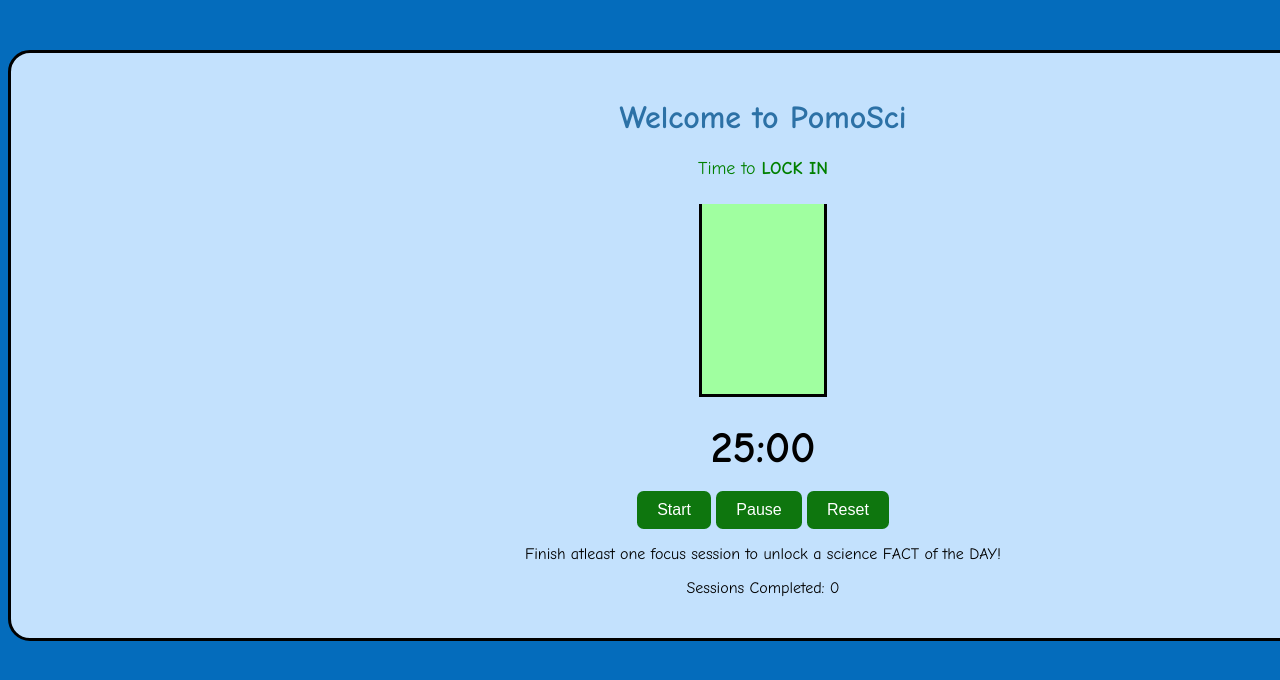
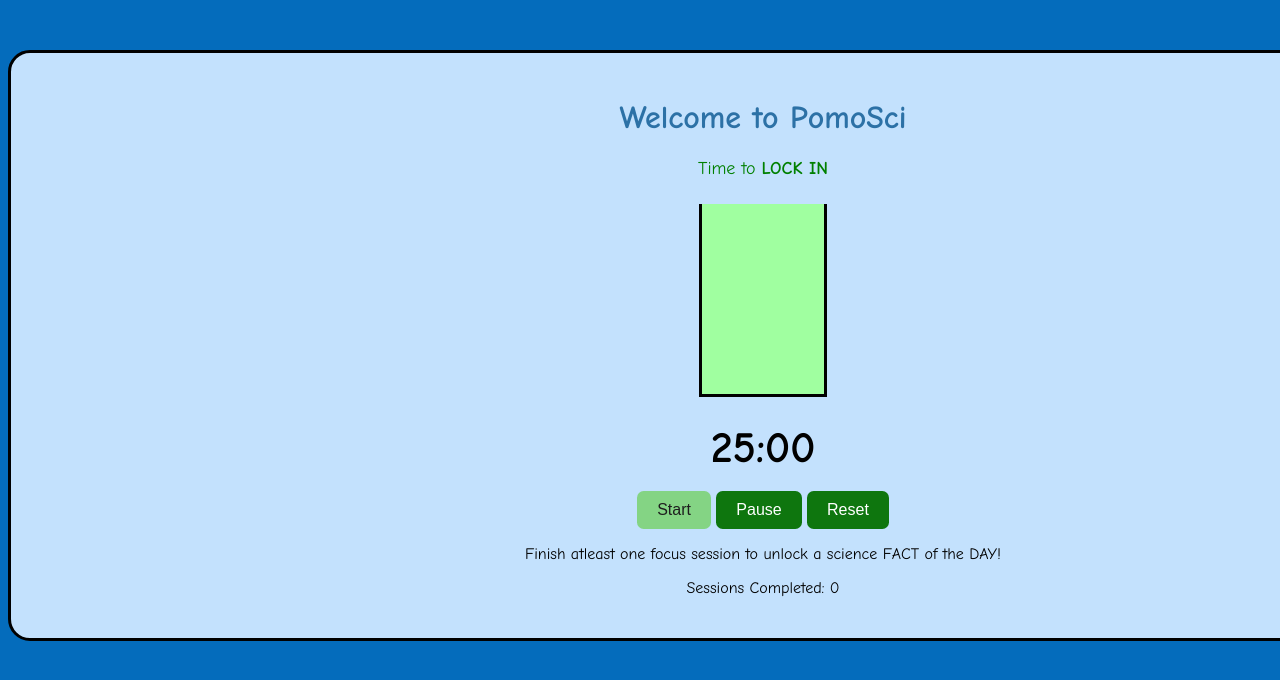
Before and after one commit to manayparikh1/Pomosci, a plain HTML site: page index.html in a window 1280 px wide. In both pictures the pointer is over the button "Start". Shown: the top 680 px of the page. Drawn offline with Linux system fonts and the light colour scheme.

Commit message:
hover function on buttons done

```diff
--- a/index.html
+++ b/index.html
@@ -89,3 +89,9 @@
                     border: none;
                     border-radius: 6.7px;
                 }
+
+                button:hover {
+                    background-color: rgb(132, 212, 132);
+                    color: rgb(30, 30, 30);
+                    cursor: pointer;
+                }
```
